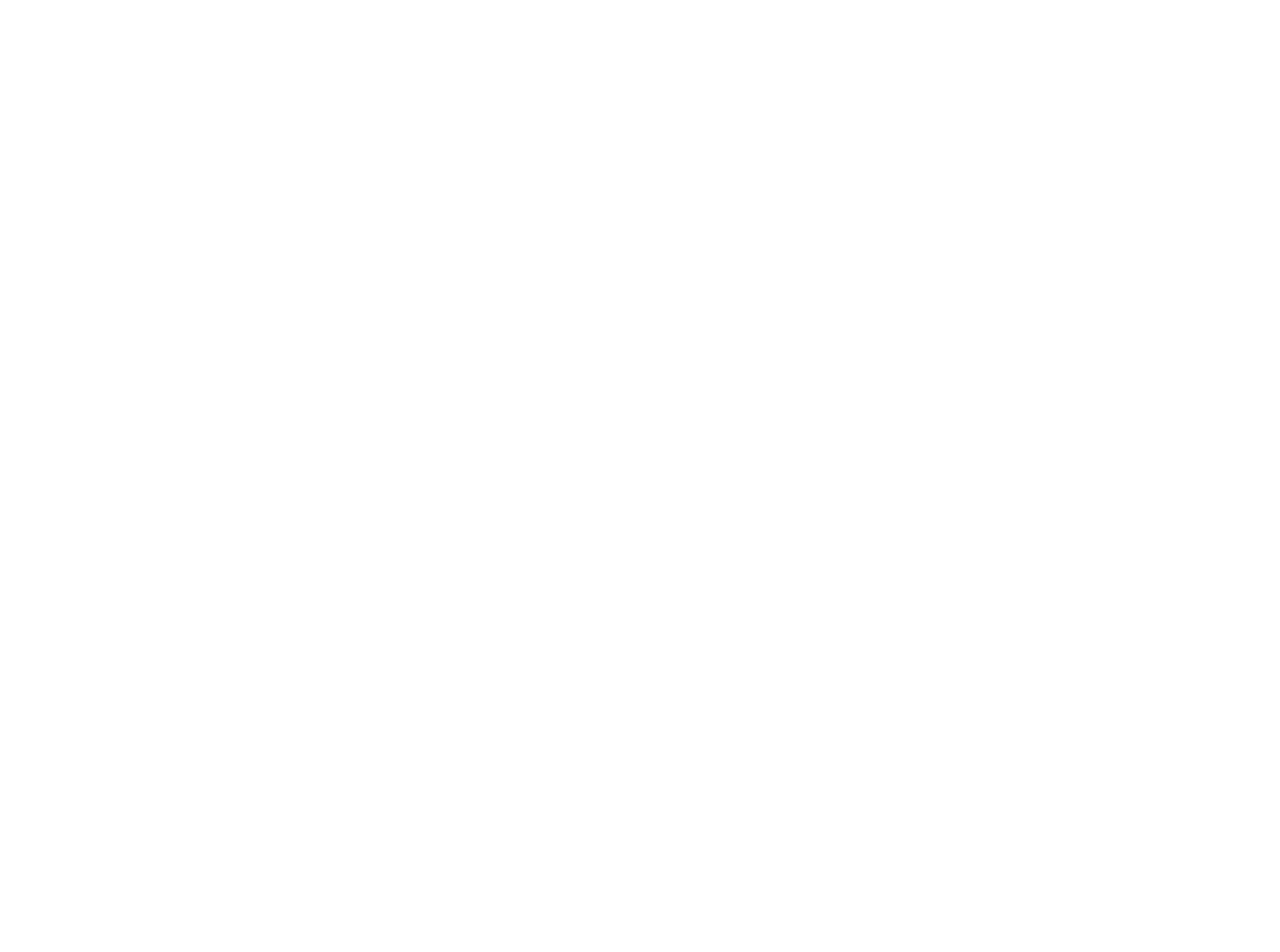
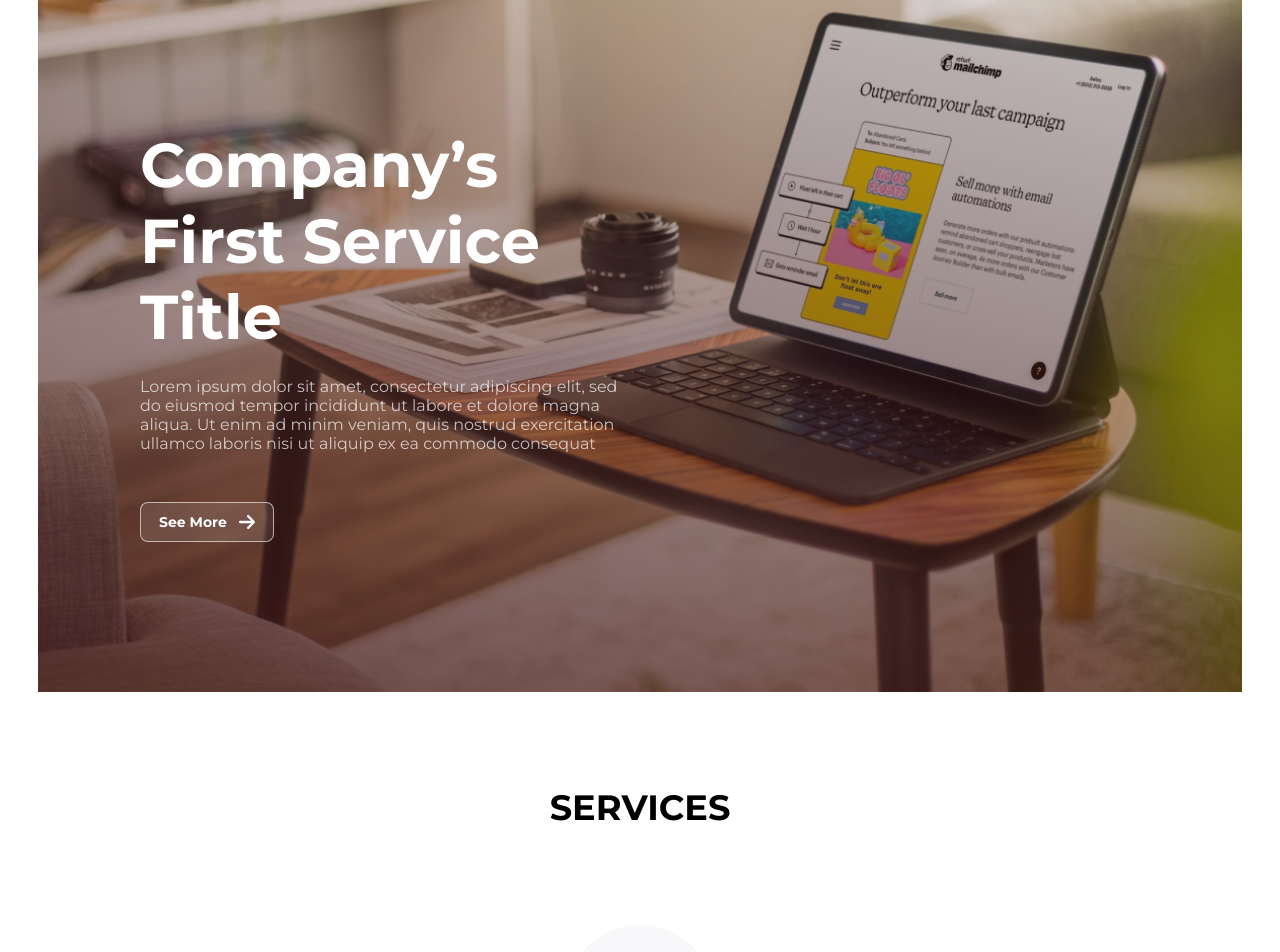
Before and after one commit to nnatroo/artmedia-task, a React (Vite) app: page / in a window 1280 px wide. Shown: the part 220-1172 px from the top of the page. Before the commit the page ends 800 px from the top, so only its background shows below. Built offline with nearby package versions, Linux system fonts and the light colour scheme.

Commit message:
Modified: Services SASS corected.

```diff
--- a/src/App.jsx
+++ b/src/App.jsx
@@ -13,8 +13,8 @@
     <>
      <Header />
      <BurgerMenu />
-     {/* <Hero /> */}
-     {/* <Services /> */}
+     <Hero />
+     <Services />
      {/* <News /> */}
      {/* <About /> */}
      {/* <Footer /> */}
--- a/src/App.scss
+++ b/src/App.scss
@@ -15,6 +15,7 @@
 
 body {
   overflow-x: hidden;
+  height: 8000px;
 }
 
 ::selection {
--- a/src/components/Hero.jsx
+++ b/src/components/Hero.jsx
@@ -1,5 +1,6 @@
 import React from "react";
 import classes from "../modules/Hero.module.scss";
+import layout from "../modules/Layout.module.scss";
 import Arrow from "../assets/arrow.svg";
 import { Fade } from "react-awesome-reveal";
 import HeroBackground from "../assets/heroBackground.svg";
@@ -16,7 +17,7 @@
         />
         <img className={classes["hero-image"]} src={HeroImage} alt="" />
 
-        <div className={classes["logical-container"]}>
+        <div className={`${classes["container"]} ${layout["container"]}`}>
           <div className={classes["text-wrapper"]}>
             <h1>Company’s First Service Title</h1>
             <p>
--- a/src/components/Services.jsx
+++ b/src/components/Services.jsx
@@ -1,5 +1,6 @@
 import React from "react";
 import classes from "../modules/Services.module.scss";
+import layout from "../modules/Layout.module.scss";
 import FirstServiceLogo from "../assets/firstServiceLogo.svg";
 import SecondServiceLogo from "../assets/secondServiceLogo.svg";
 import ThirdServiceLogo from "../assets/thirdServiceLogo.svg";
@@ -9,7 +10,7 @@
 const Services = () => {
   return (
     <Slide>
-      <div id="services" className={classes["services-wrapper"]}>
+      <div id="services" className={`${classes["services-wrapper"]} ${layout["container"]}`}>
         <h1>Services</h1>
 
         <div className={classes["services-items"]}>
--- a/src/modules/Hero.module.scss
+++ b/src/modules/Hero.module.scss
@@ -21,30 +21,11 @@
     height: 780px;
   }
 
-  .logical-container {
+  .container {
     position: absolute;
-    width: 1420px;
     bottom: 150px;
 
-    @media (max-width: 1600px) {
-      width: 1200px;
-    }
-
-    @media (max-width: 1400px) {
-      bottom: 70px;
-      width: 1100px;
-    }
-
-    @media (max-width: 1200px) {
-      width: 900px;
-    }
-
-    @media (max-width: 992px) {
-      width: 700px;
-    }
-
     @media (max-width: 768px) {
-      width: 70%;
       margin-bottom: 100px;
     }
 
@@ -53,11 +34,17 @@
       display: flex;
       flex-direction: column;
       gap: 22px;
+      max-width: 500px;
+
+      @media (max-width: 1024px) {
+        padding-inline: 20px;
+      }
 
       h1 {
         font-weight: 700;
         font-size: 3.875rem;
         color: #ffffff;
+        max-width: 600px;
 
         @media (max-width: 768px) {
           font-size: 2.2rem;
--- a/src/modules/Services.module.scss
+++ b/src/modules/Services.module.scss
@@ -1,29 +1,9 @@
 .services-wrapper {
   margin-top: 5.875rem;
-  width: 1420px;
   display: flex;
   flex-direction: column;
   align-items: center;
   gap: 6rem;
-  position: relative;
-  left: 50%;
-  transform: translateX(-50%);
-
-  @media (max-width: 1600px) {
-    width: 1200px;
-  }
-
-  @media (max-width: 1400px) {
-    width: 1100px;
-  }
-
-  @media (max-width: 1200px) {
-    width: 900px;
-  }
-
-  @media (max-width: 992px) {
-    width: 300px;
-  }
 
   h1 {
     font-weight: 700;
```
